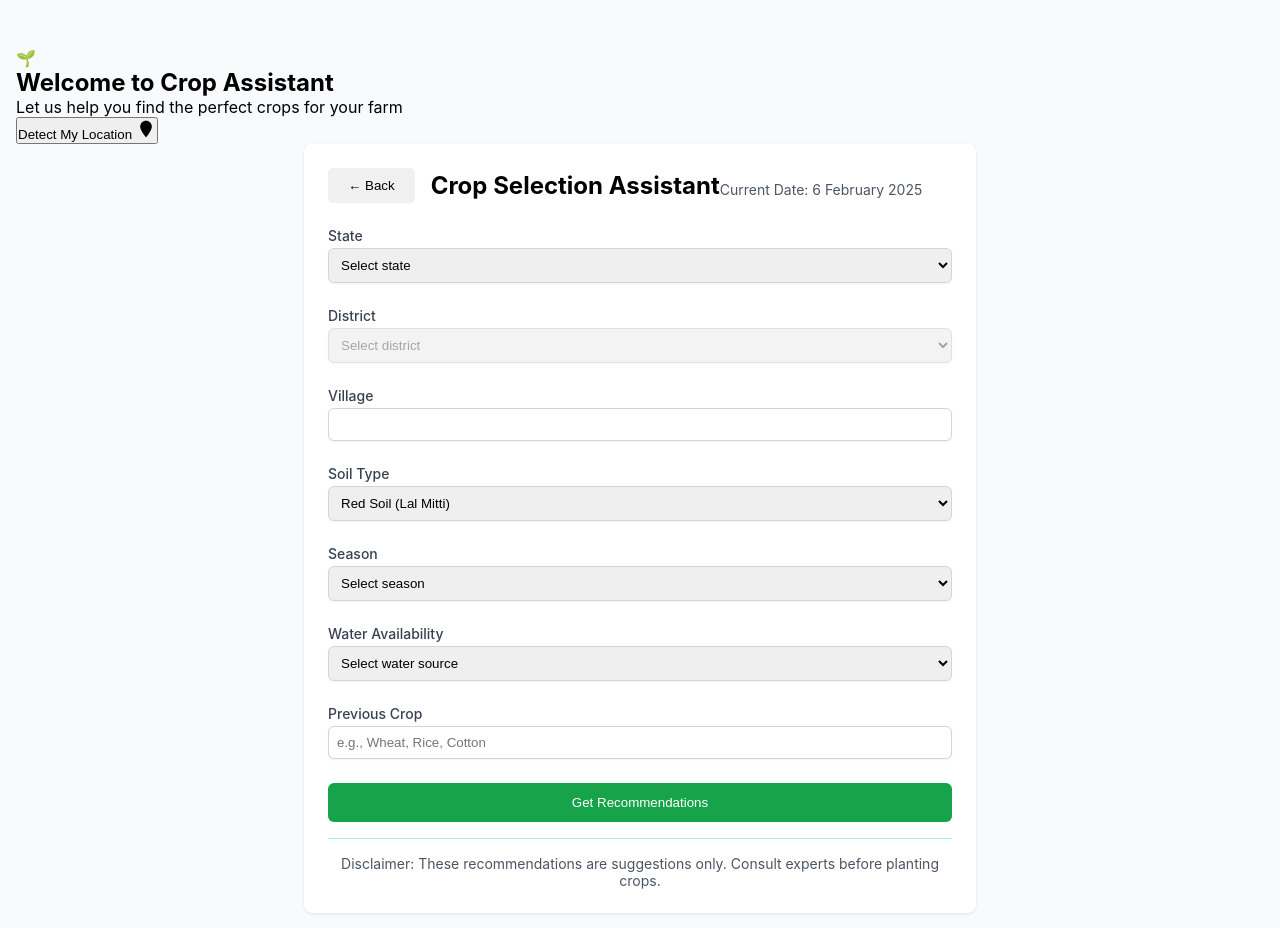
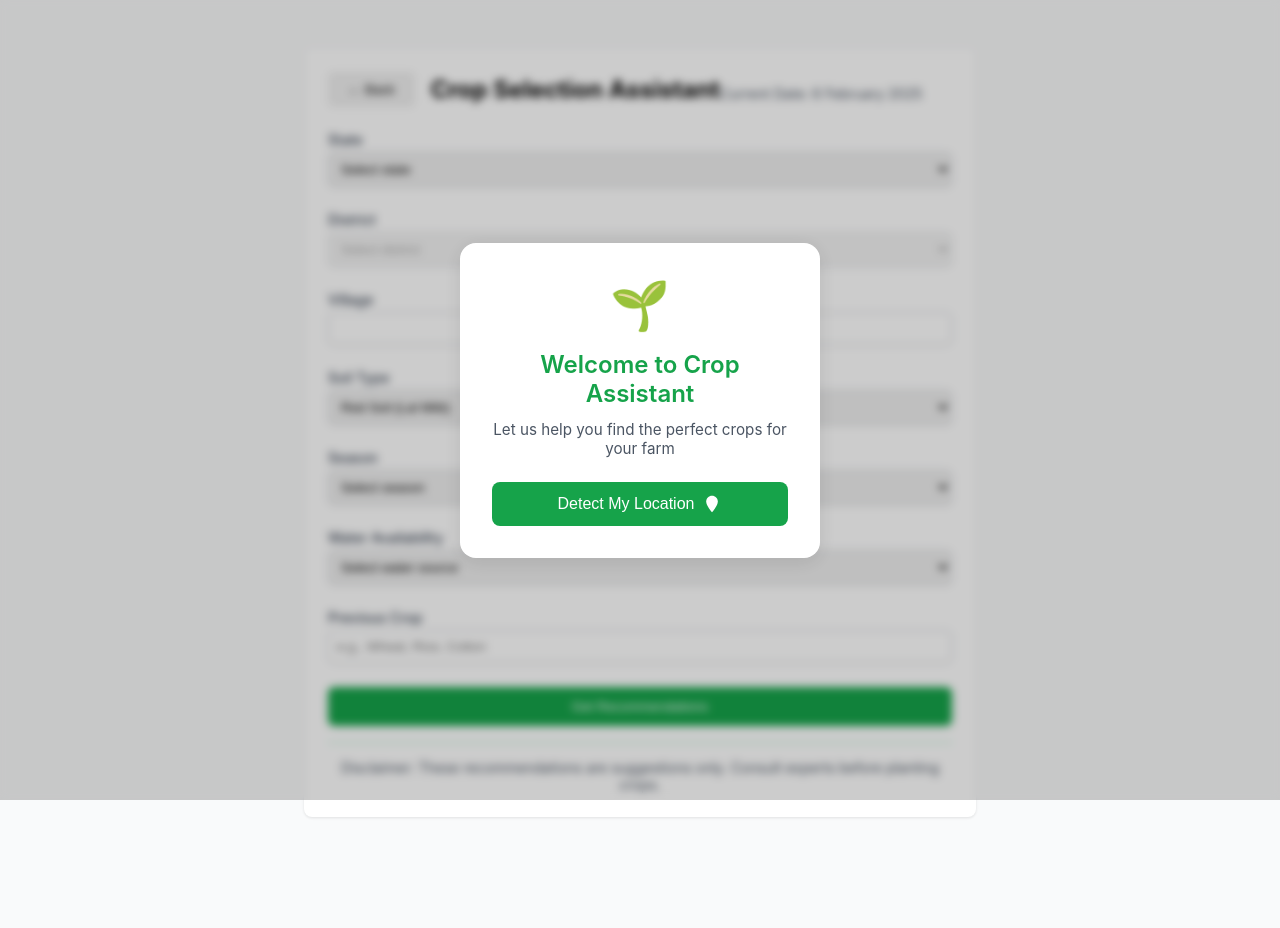
Before and after one commit to aleembhd/crop-selection, a plain HTML site: page index.html in a window 1280 px wide. After the commit the page ends 865 px from the top, so only its background shows below. Drawn offline with nearby package versions, Linux system fonts and the light colour scheme.

Commit message:
Update style.css

```diff
--- a/style.css
+++ b/style.css
@@ -292,3 +292,98 @@ body {
 .location-status .spinner {
     animation: spin 1s linear infinite;
 }
+
+.location-popup-overlay {
+    position: fixed;
+    top: 0;
+    left: 0;
+    width: 100%;
+    height: 100%;
+    background: rgba(0, 0, 0, 0.2);
+    display: none;  /* Initially hidden */
+    justify-content: center;
+    align-items: center;
+    z-index: 1000;
+    backdrop-filter: blur(4px);
+}
+
+.location-popup-card {
+    background: white;
+    padding: 2rem;
+    border-radius: 1rem;
+    box-shadow: 0 4px 20px rgba(0, 0, 0, 0.1);
+    max-width: 360px;
+    width: 90%;
+    text-align: center;
+    animation: popupSlideIn 0.3s ease-out;
+    transform-origin: center right;
+    transition: transform 0.6s cubic-bezier(0.645, 0.045, 0.355, 1);
+    backface-visibility: hidden;
+    perspective: 1000px;
+}
+
+@keyframes popupSlideIn {
+    from {
+        transform: translateY(20px);
+        opacity: 0;
+    }
+    to {
+        transform: translateY(0);
+        opacity: 1;
+    }
+}
+
+.popup-icon {
+    font-size: 3rem;
+    margin-bottom: 1rem;
+}
+
+.location-popup-card h2 {
+    color: rgb(22, 163, 74);
+    font-size: 1.5rem;
+    margin-bottom: 0.75rem;
+    font-weight: 600;
+}
+
+.location-popup-card p {
+    color: rgb(75, 85, 99);
+    margin-bottom: 1.5rem;
+    font-size: 0.95rem;
+}
+
+.continue-btn {
+    display: flex;
+    align-items: center;
+    justify-content: center;
+    gap: 0.5rem;
+    width: 100%;
+    padding: 0.75rem;
+    background: rgb(22, 163, 74);
+    color: white;
+    border: none;
+    border-radius: 0.5rem;
+    font-size: 1rem;
+    cursor: pointer;
+    transition: all 0.2s;
+}
+
+.continue-btn:hover {
+    background: rgb(21, 128, 61);
+    transform: translateY(-1px);
+}
+
+.continue-btn:active {
+    transform: translateY(0);
+}
+
+.popup-exit {
+    transform: translateX(-100%) rotateY(-180deg);
+}
+
+.popup-enter {
+    transform: translateX(100%) rotateY(180deg);
+}
+
+.popup-active {
+    transform: translateX(0) rotateY(0);
+}
```
